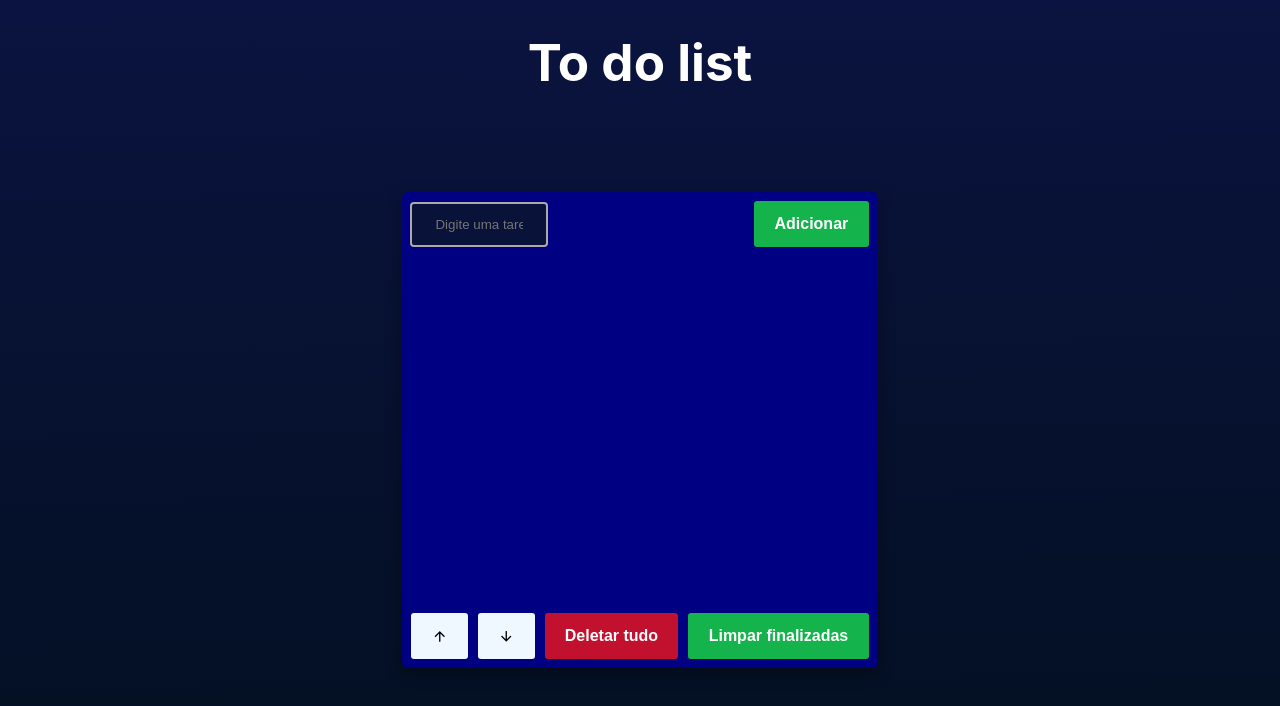
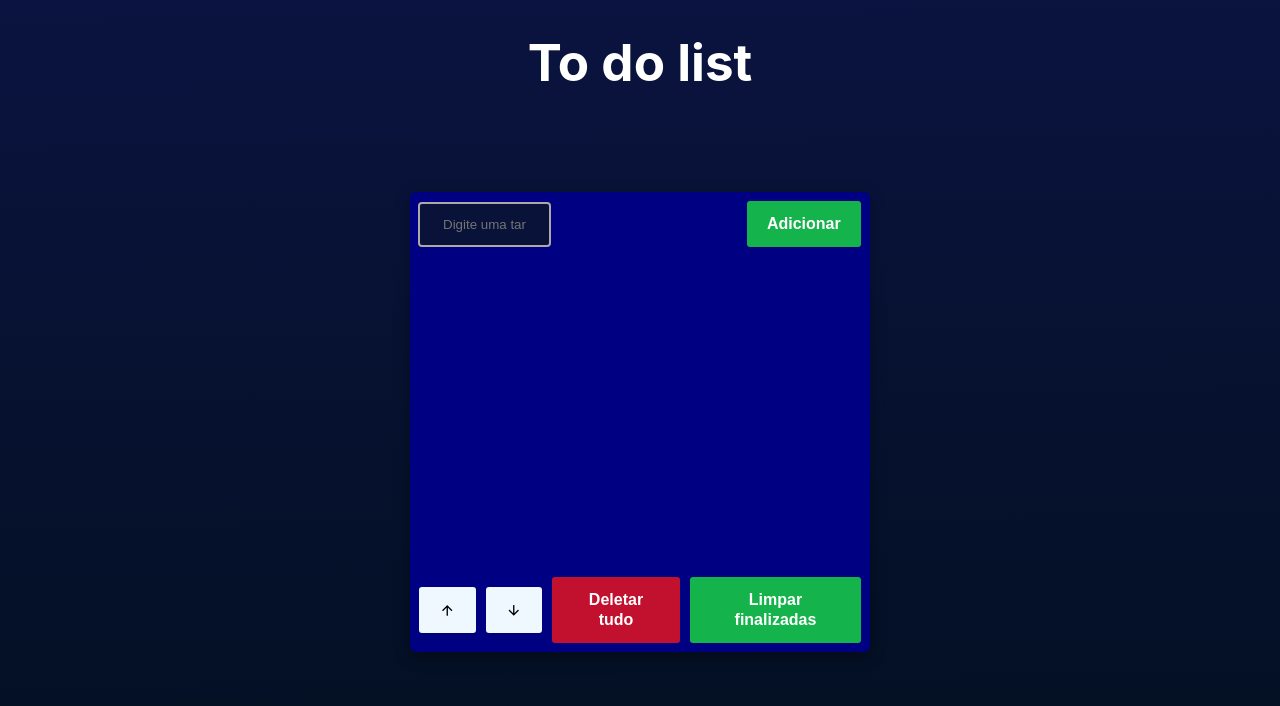
Before and after one commit to coelhoreinaldo/to-do-list, a React (Vite) app: page / in a window 1280 px wide. Shown: the top 706 px of the page. Built offline with nearby package versions, Linux system fonts and the light colour scheme.

Commit message:
✨ feat: css

```diff
--- a/src/App.ts
+++ b/src/App.ts
@@ -6,7 +6,7 @@ export const Main = styled.main`
   flex-direction: column;
   align-items: center;
   margin-top: 160px;
-  justify-content: fle;
+  justify-content: center;
 `;
 
 export const Form = styled.form`
@@ -25,7 +25,6 @@ export const Form = styled.form`
 export const Div = styled.div`
   display: flex;
   flex-wrap: nowrap;
-  width: 100%;
   align-items: center;
   gap: 8px;
 `;
@@ -48,16 +47,18 @@ export const List = styled.ul`
   display: flex;
   flex-direction: column;
   align-items: flex-start;
-  padding: 0;
+  padding: 8px 0 0;
   gap: 4px;
   min-height: 100px;
-  max-height: 600px;
-  overflow-y: scroll;
+  max-height: 580px;
+  width: 100%;
+  overflow-y: auto;
   overflow-x: hidden;
 `;
 
 export const ListItem = styled.li<{ $isSelected: boolean }>`
   background-color: ${(props) => props.$isSelected && 'purple'};
+  z-index: 100;
   transform: ${(props) => props.$isSelected && 'translateY(-6px)'};
   box-shadow: ${(props) => props.$isSelected && 'rgba(100, 100, 111, 0.2) 0px 7px 29px 0px;'};
   transition: all 250ms;
@@ -91,8 +92,8 @@ export const TaskContainer = styled(Div)`
 `;
 
 export const Checkbox = styled.input`
-  width: 20px;
-  height: 20px;
+  min-width: 20px;
+  min-height: 20px;
   border: 2px solid #ccc;
   border-radius: 3px;
   margin-right: 10px;
--- a/src/App.tsx
+++ b/src/App.tsx
@@ -134,6 +134,7 @@ function App() {
             type="text"
             placeholder="Digite uma tarefa..."
             onChange={ handleChange }
+            maxLength={ 100 }
             value={ task }
           />
           <Button $color="#14b34b" type="submit">
--- a/src/GlobalStyle.ts
+++ b/src/GlobalStyle.ts
@@ -2,12 +2,14 @@ import { createGlobalStyle } from 'styled-components';
 
 const GlobalStyle = createGlobalStyle`
   #root {
-    max-width: 1280px;
     margin: 0 auto;
     padding: 2rem;
     text-align: center;
+  }
 
-  }
+  *, *::before, *::after {
+  box-sizing: border-box;
+}
 
   :root {
     font-family: Inter, system-ui, Avenir, Helvetica, Arial, sans-serif;
```
